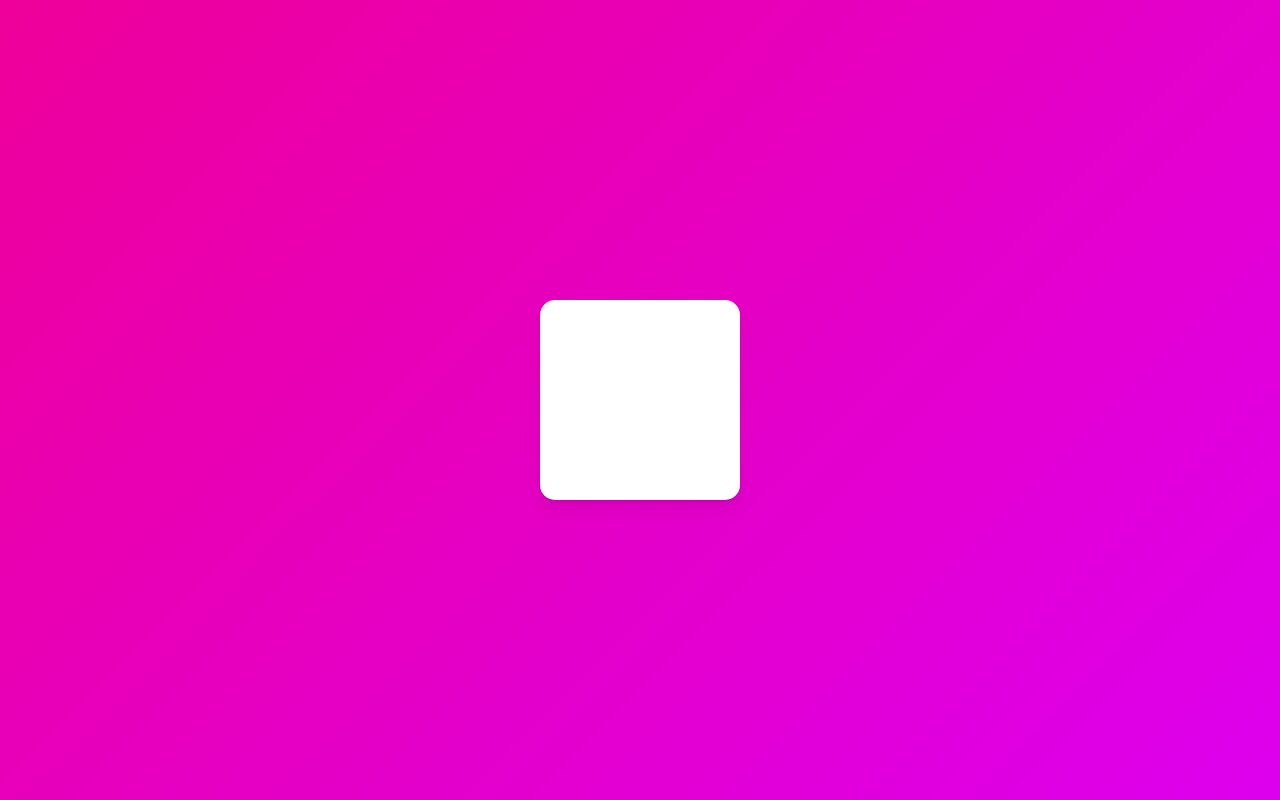
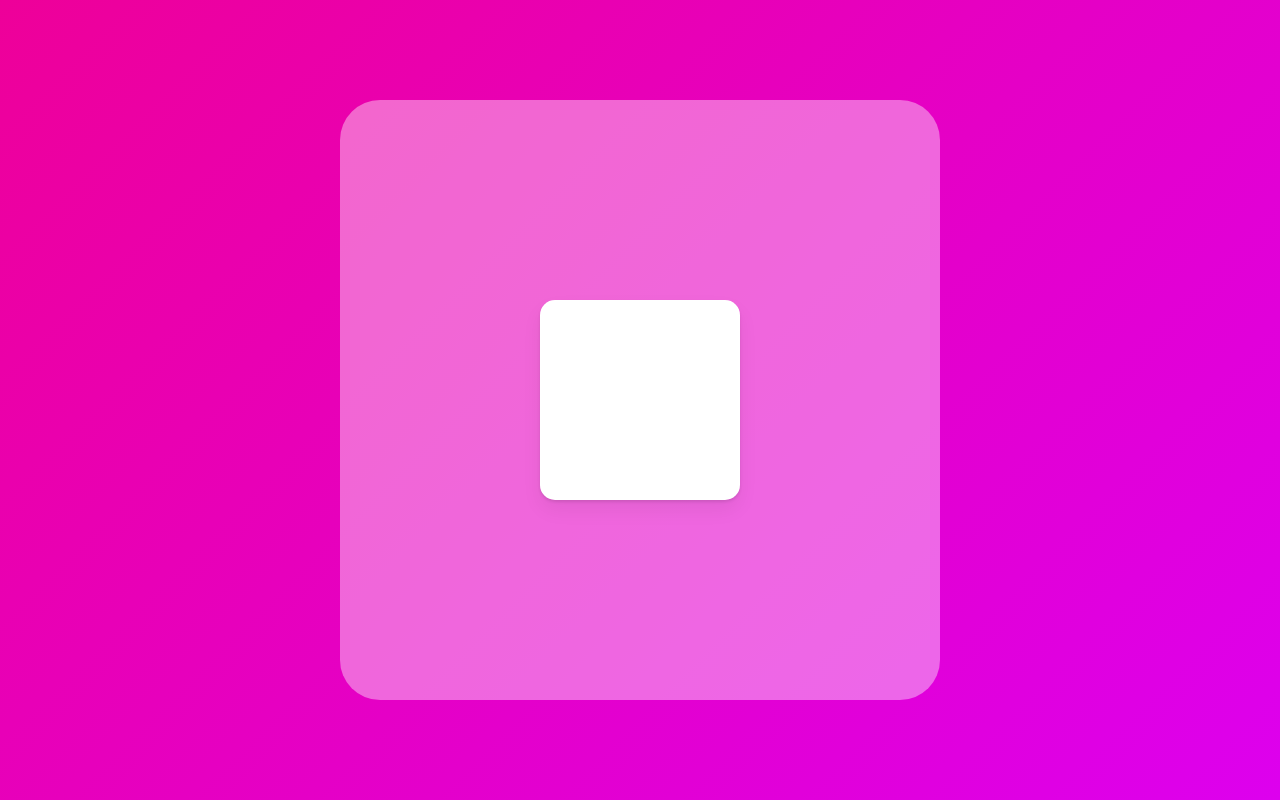
Before and after one commit to vanessa-kim/react-framer-motion, a React (Create React App) app: page / in a window 1280 px wide. Built offline with nearby package versions, Linux system fonts and the light colour scheme.

Commit message:
[FM] drag attributes

```diff
--- a/src/App.tsx
+++ b/src/App.tsx
@@ -1,6 +1,7 @@
 import { createGlobalStyle } from 'styled-components';
 import styled from 'styled-components';
 import { motion } from 'framer-motion';
+import { useRef } from 'react';
 
 const GlobalStyle = createGlobalStyle`
 @import url('https://fonts.googleapis.com/css2?family=Source+Sans+Pro:wght@300;400&display=swap');
@@ -75,25 +76,47 @@
   align-items: center;
 `;
 
+const BiggerBox = styled.div`
+  width: 600px;
+  height: 600px;
+  background-color: rgba(255, 255, 255, 0.4);
+  border-radius: 40px;
+  display: flex;
+  justify-content: center;
+  align-items: center;
+  // overflow:hidden;
+`;
+
 const Box = styled(motion.div)`
   width: 200px;
   height: 200px;
-  background-color: white;
+  background-color: rgba(255, 255, 255, 1);
   border-radius: 15px;
   box-shadow: 0 2px 3px rgba(0, 0, 0, 0.1), 0 10px 20px rgba(0, 0, 0, 0.06);
 `;
 
-const myVars = {
-  start: { scale: 0 },
-  end: { scale: 1, rotateZ: 360, transition: {type: 'spring', delay: 0.5}}
-}
+const boxVaraints = {
+  hover: { scale: 1.5, rotateZ: 90 },
+  click: { scale: 1, borderRadius: '100px' },
+};
 
 function App() {
+  const biggerBoxRef = useRef<HTMLDivElement>(null);
   return (
     <>
       <GlobalStyle />
       <Wrapper>
-        <Box variants={myVars} initial="start" animate="end" />
+        <BiggerBox ref={biggerBoxRef}>
+          <Box
+            drag
+            dragSnapToOrigin
+            dragElastic={0.5}
+            dragConstraints={biggerBoxRef}
+            variants={boxVaraints}
+            whileHover="hover"
+            whileTap="click"
+          />
+        </BiggerBox>
       </Wrapper>
     </>
   );
```
